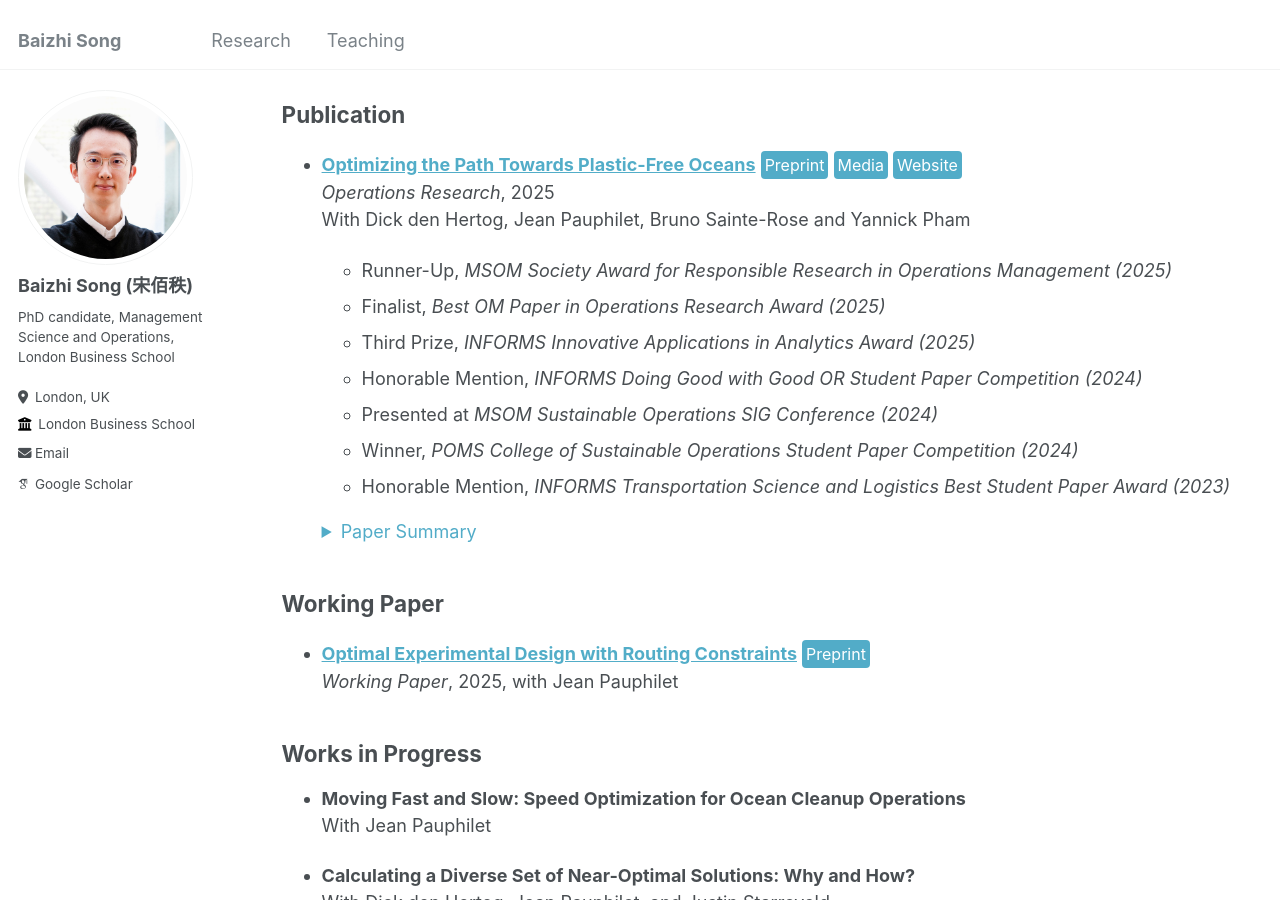
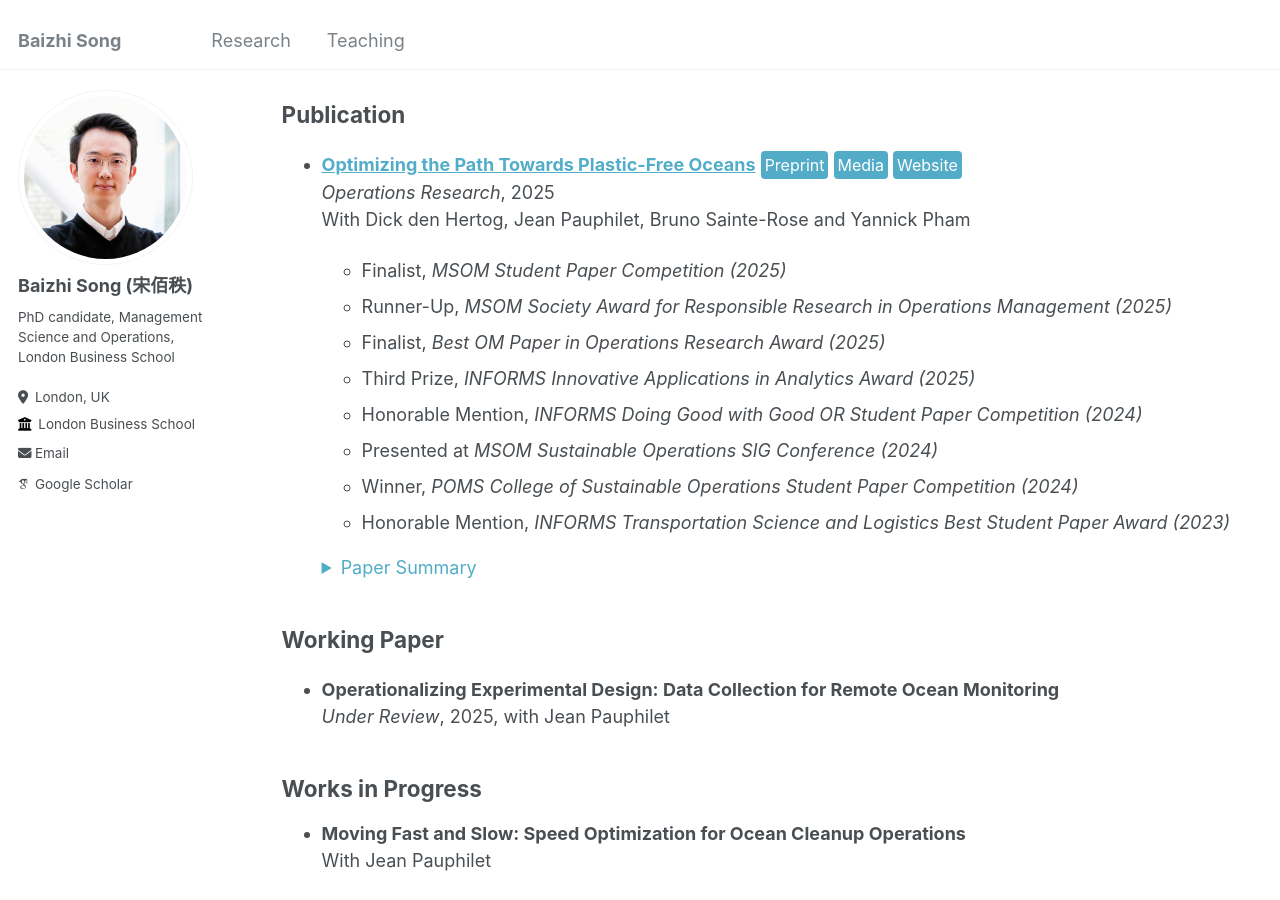
Before and after one commit to Baizhi-Song/baizhi-song.github.io, a Jekyll site: the page built from _pages/research.md, in a window 1280 px wide and 900 px high, scrolled down 224 px. Built offline with Jekyll 4.4.1, drawn with Linux system fonts in a browser that asks for light colours; some web fonts are replaced; some of the changed text lies outside the part shown.

Commit message:
Update research.md

```diff
--- a/_pages/research.md
+++ b/_pages/research.md
@@ -16,6 +16,7 @@ header:
   With Dick den Hertog, Jean Pauphilet, Bruno Sainte-Rose and Yannick Pham
 
   <!-- [(The Ocean Cleanup)](https://theoceancleanup.com/) -->
+  - Finalist, *MSOM Student Paper Competition (2025)*
   - Runner-Up, *MSOM Society Award for Responsible Research in Operations Management (2025)*
   - Finalist, *Best OM Paper in Operations Research Award (2025)*
   - Third Prize, *INFORMS Innovative Applications in Analytics Award (2025)*
@@ -53,8 +54,11 @@ header:
 ## Working Paper
 
 <a name="optimal-experimental-design-with-routing-constraints"></a>
-- **[Optimal Experimental Design with Routing Constraints](https://optimization-online.org/2025/03/optimal-experimental-design-with-routing-constraints/)**  <a href="https://optimization-online.org/2025/03/optimal-experimental-design-with-routing-constraints/" style="display: inline-block; padding: 2px 4px; font-size: 16px; color: white; background-color: #52acc8; text-align: center; text-decoration: none; border-radius: 4px;">Preprint</a>
-*Working Paper*, 2025, with Jean Pauphilet
+<a name="operationalizing-experimental-design"></a>
+- **Operationalizing Experimental Design: Data Collection for Remote Ocean Monitoring**
+<!-- - **[Operationalizing Experimental Design: Data Collection for Remote Ocean Monitoring](https://optimization-online.org/2025/03/optimal-experimental-design-with-routing-constraints/)**   -->
+<!-- <a href="https://optimization-online.org/2025/03/optimal-experimental-design-with-routing-constraints/" style="display: inline-block; padding: 2px 4px; font-size: 16px; color: white; background-color: #52acc8; text-align: center; text-decoration: none; border-radius: 4px;">Preprint</a>   -->
+*Under Review*, 2025, with Jean Pauphilet
 
 ## Works in Progress
 
```
Also changed, not shown: other parts of _pages/research.md (+1 -1 lines).
